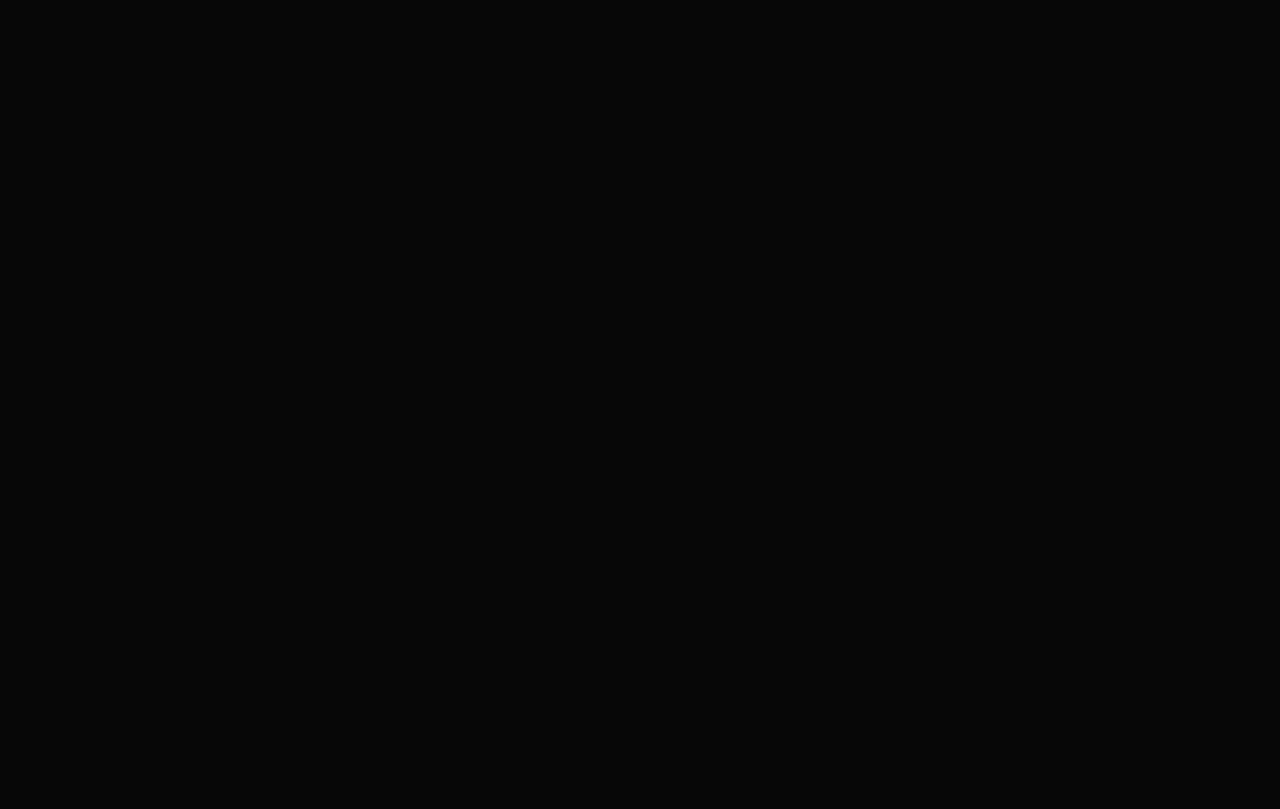
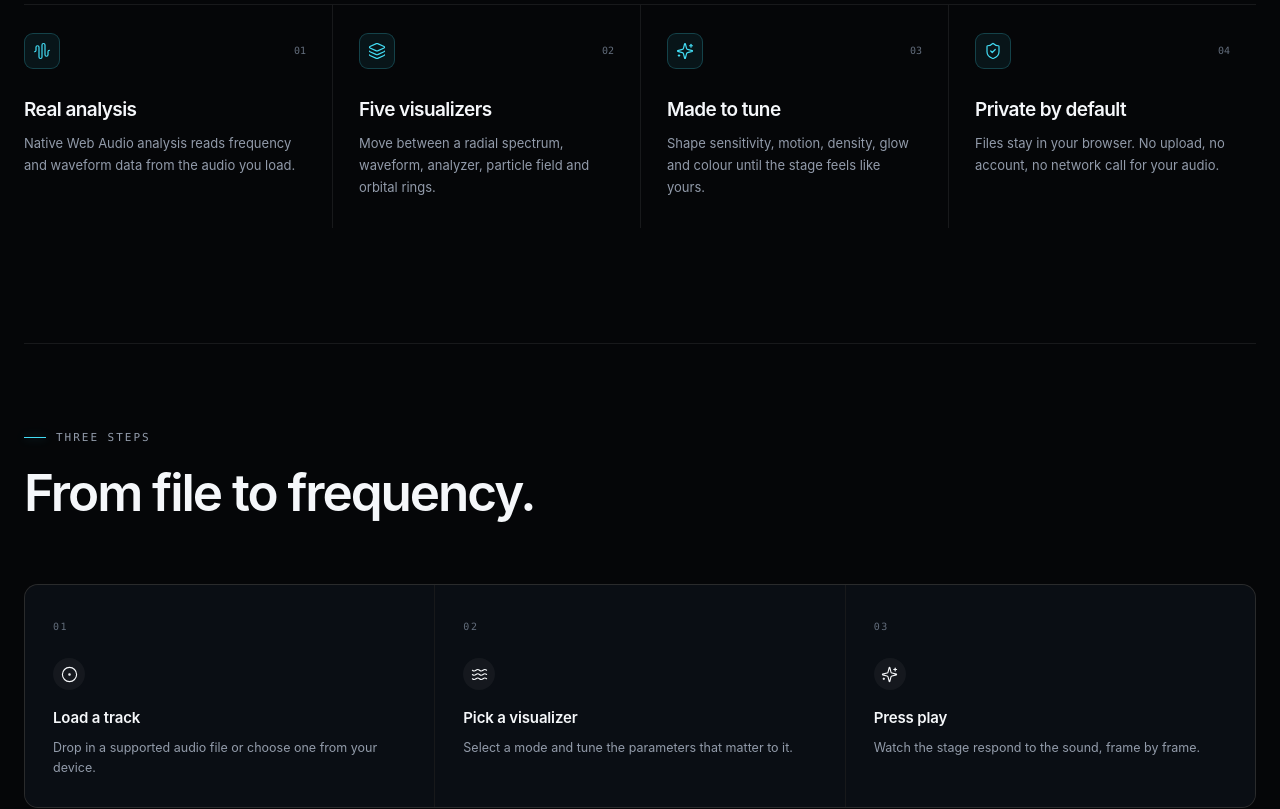
Before and after one commit to HammadZahid1/aura, a React (Vite) app: page / in a window 1280 px wide. Shown: the part 1280-2089 px from the top of the page. Before the commit the page ends 1031 px from the top, so only its background shows below. Built offline with nearby package versions, Linux system fonts and the light colour scheme.

Commit message:
style: refine landing typography, spacing and feature sections

```diff
--- /dev/null
+++ b/src/components/home/FeatureStrip.tsx
@@ -0,0 +1,100 @@
+import { AudioWaveform, CircleDot, Layers3, ShieldCheck, Sparkles, Waves } from 'lucide-react';
+import type { LucideIcon } from 'lucide-react';
+
+interface Feature {
+  icon: LucideIcon;
+  index: string;
+  title: string;
+  copy: string;
+}
+
+const FEATURES: Feature[] = [
+  {
+    icon: AudioWaveform,
+    index: '01',
+    title: 'Real analysis',
+    copy: 'Native Web Audio analysis reads frequency and waveform data from the audio you load.',
+  },
+  {
+    icon: Layers3,
+    index: '02',
+    title: 'Five visualizers',
+    copy: 'Move between a radial spectrum, waveform, analyzer, particle field and orbital rings.',
+  },
+  {
+    icon: Sparkles,
+    index: '03',
+    title: 'Made to tune',
+    copy: 'Shape sensitivity, motion, density, glow and colour until the stage feels like yours.',
+  },
+  {
+    icon: ShieldCheck,
+    index: '04',
+    title: 'Private by default',
+    copy: 'Files stay in your browser. No upload, no account, no network call for your audio.',
+  },
+];
+
+const STEPS: Array<{ icon: LucideIcon; title: string; copy: string }> = [
+  { icon: CircleDot, title: 'Load a track', copy: 'Drop in a supported audio file or choose one from your device.' },
+  { icon: Waves, title: 'Pick a visualizer', copy: 'Select a mode and tune the parameters that matter to it.' },
+  { icon: Sparkles, title: 'Press play', copy: 'Watch the stage respond to the sound, frame by frame.' },
+];
+
+export function FeatureStrip() {
+  return (
+    <>
+      <section className="home-section container" aria-labelledby="features-title">
+        <div className="section-heading">
+          <div>
+            <span className="eyebrow">Built for listening</span>
+            <h2 id="features-title" className="heading-lg section-title">
+              An instrument for<br />
+              <span className="text-gradient">the way sound looks.</span>
+            </h2>
+          </div>
+          <p className="lead section-intro">
+            AURA is a focused creative space. Nothing between you and the signal —
+            just your audio, a canvas and a set of controls that respond instantly.
+          </p>
+        </div>
+
+        <div className="feature-grid">
+          {FEATURES.map((feature) => (
+            <article className="feature-item" key={feature.index}>
+              <div className="feature-top">
+                <span className="feature-icon">
+                  <feature.icon size={18} strokeWidth={1.6} aria-hidden="true" />
+                </span>
+                <span className="mono feature-index">{feature.index}</span>
+              </div>
+              <h3 className="heading-md feature-title">{feature.title}</h3>
+              <p className="feature-copy">{feature.copy}</p>
+            </article>
+          ))}
+        </div>
+      </section>
+
+      <section className="home-section home-section-tight container" aria-labelledby="workflow-title">
+        <div className="section-heading">
+          <div>
+            <span className="eyebrow">Three steps</span>
+            <h2 id="workflow-title" className="heading-lg section-title">From file to frequency.</h2>
+          </div>
+        </div>
+        <ol className="step-grid">
+          {STEPS.map((step, index) => (
+            <li className="step-item" key={step.title}>
+              <span className="mono step-number">{String(index + 1).padStart(2, '0')}</span>
+              <span className="step-icon">
+                <step.icon size={17} strokeWidth={1.6} aria-hidden="true" />
+              </span>
+              <h3>{step.title}</h3>
+              <p>{step.copy}</p>
+            </li>
+          ))}
+        </ol>
+      </section>
+    </>
+  );
+}
--- a/src/index.css
+++ b/src/index.css
@@ -957,3 +957,194 @@ input[type='range']::-moz-range-thumb {
     padding: 14px;
   }
 }
+
+/* ---------------------------------------------------------------------------
+   LANDING SECTIONS
+   --------------------------------------------------------------------------- */
+
+.heading-xl,
+.heading-lg,
+.heading-md {
+  text-wrap: balance;
+}
+
+.home-section {
+  padding-block: clamp(64px, 9vw, 128px);
+  border-top: 1px solid var(--border);
+}
+
+.home-section-tight {
+  padding-block: clamp(48px, 6vw, 88px) clamp(80px, 10vw, 140px);
+}
+
+.section-heading {
+  display: grid;
+  grid-template-columns: minmax(0, 1.3fr) minmax(0, 0.7fr);
+  align-items: end;
+  gap: 40px;
+  margin-bottom: clamp(36px, 5vw, 64px);
+}
+
+.section-title {
+  margin: 20px 0 0;
+  max-width: 18ch;
+}
+
+.section-intro {
+  margin: 0;
+  padding-left: 28px;
+  border-left: 1px solid var(--border-strong);
+  font-size: 14px;
+}
+
+.feature-grid {
+  display: grid;
+  grid-template-columns: repeat(4, minmax(0, 1fr));
+  border-top: 1px solid var(--border);
+}
+
+.feature-item {
+  min-width: 0;
+  padding: 28px 26px 30px 0;
+}
+
+.feature-item + .feature-item {
+  padding-left: 26px;
+  border-left: 1px solid var(--border);
+}
+
+.feature-top {
+  display: flex;
+  align-items: center;
+  justify-content: space-between;
+  gap: 12px;
+}
+
+.feature-icon {
+  display: grid;
+  place-items: center;
+  width: 36px;
+  height: 36px;
+  border: 1px solid color-mix(in srgb, var(--accent) 22%, transparent);
+  border-radius: 9px;
+  background: color-mix(in srgb, var(--accent) 7%, transparent);
+  color: var(--accent);
+}
+
+.feature-index {
+  color: var(--muted-deep);
+  font-size: 10px;
+}
+
+.feature-title {
+  margin: 30px 0 10px;
+  font-size: 19px;
+}
+
+.feature-copy {
+  margin: 0;
+  color: var(--muted);
+  font-size: 13px;
+  line-height: 1.7;
+}
+
+.step-grid {
+  display: grid;
+  grid-template-columns: repeat(3, minmax(0, 1fr));
+  gap: 1px;
+  margin: 0;
+  padding: 0;
+  list-style: none;
+  border: 1px solid var(--border);
+  border-radius: var(--radius);
+  background: var(--border);
+  overflow: hidden;
+}
+
+.step-item {
+  padding: 28px;
+  background: rgba(9, 13, 19, 0.86);
+}
+
+.step-number {
+  color: var(--muted-deep);
+  font-size: 10px;
+  letter-spacing: 0.16em;
+}
+
+.step-icon {
+  display: grid;
+  place-items: center;
+  width: 32px;
+  height: 32px;
+  margin-top: 22px;
+  border-radius: 50%;
+  background: rgba(255, 255, 255, 0.045);
+  color: var(--text);
+}
+
+.step-item h3 {
+  margin: 16px 0 8px;
+  font-size: 15px;
+  font-weight: 600;
+  letter-spacing: -0.01em;
+}
+
+.step-item p {
+  margin: 0;
+  color: var(--muted);
+  font-size: 12.5px;
+  line-height: 1.65;
+}
+
+@media (max-width: 1024px) {
+  .feature-grid {
+    grid-template-columns: repeat(2, minmax(0, 1fr));
+    row-gap: 0;
+  }
+
+  .feature-item:nth-child(3) {
+    padding-left: 0;
+    border-left: 0;
+  }
+
+  .feature-item:nth-child(n + 3) {
+    border-top: 1px solid var(--border);
+  }
+
+  .section-heading {
+    grid-template-columns: 1fr;
+    gap: 24px;
+  }
+
+  .section-intro {
+    max-width: 60ch;
+  }
+}
+
+@media (max-width: 720px) {
+  .step-grid {
+    grid-template-columns: 1fr;
+  }
+}
+
+@media (max-width: 560px) {
+  .feature-grid {
+    grid-template-columns: 1fr;
+  }
+
+  .feature-item,
+  .feature-item + .feature-item {
+    padding: 24px 0;
+    border-left: 0;
+    border-top: 1px solid var(--border);
+  }
+
+  .feature-item:first-child {
+    border-top: 0;
+  }
+
+  .feature-title {
+    margin-top: 20px;
+  }
+}
--- a/src/pages/Home/Home.tsx
+++ b/src/pages/Home/Home.tsx
@@ -1,10 +1,12 @@
 import { Hero } from '../../components/home/Hero';
+import { FeatureStrip } from '../../components/home/FeatureStrip';
 import type { PageProps } from '../../types';
 
 export default function Home({ onNavigate }: PageProps) {
   return (
     <div className="page">
       <Hero onNavigate={onNavigate} />
+      <FeatureStrip />
     </div>
   );
 }
```
